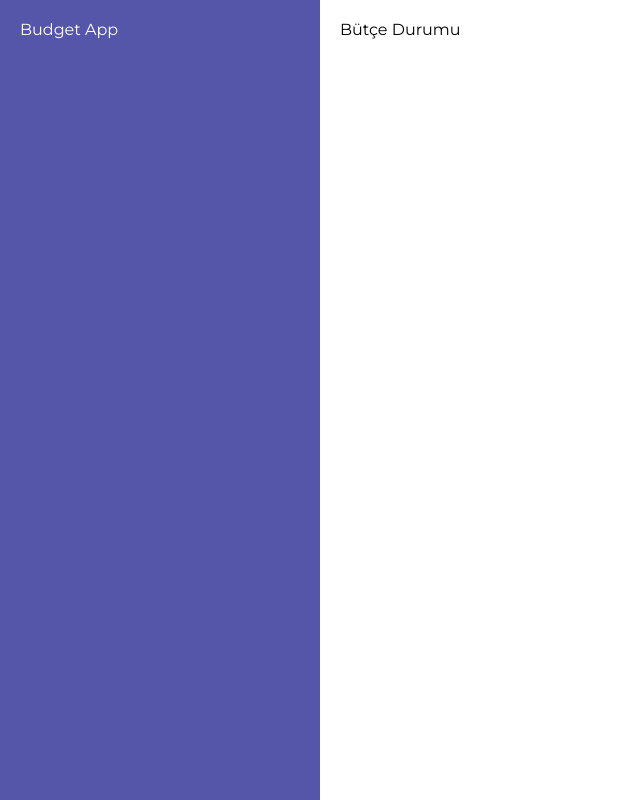
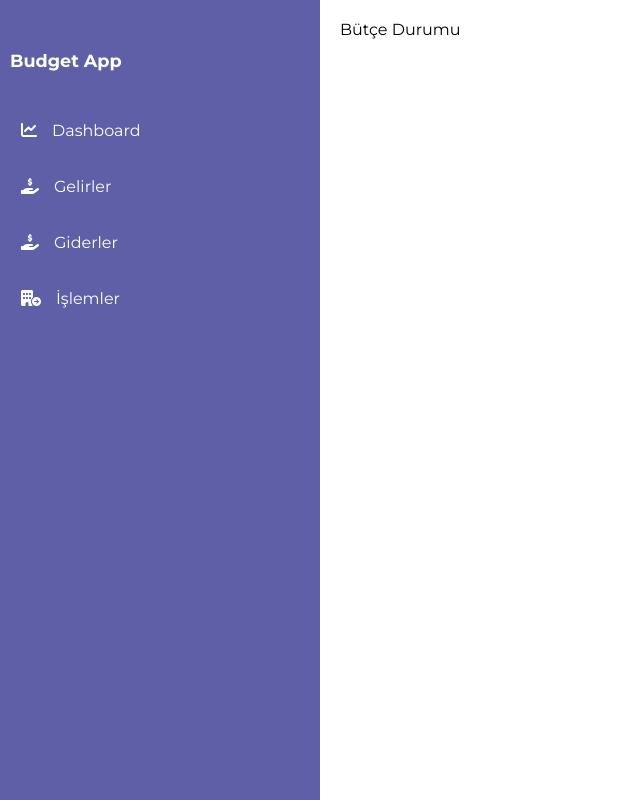
Before and after one commit to sanci1234/Budget-App, a plain HTML site: page index.html in a window 1280 px wide. Shown: the whole page, without its empty margins (0-640 px from the left). Drawn offline with Linux system fonts and the light colour scheme.

Commit message:
03.12.2024

```diff
--- a/index.html
+++ b/index.html
@@ -6,8 +6,8 @@
     <title>Budget App</title>
     <link
       rel="stylesheet"
-      href="https://cdnjs.cloudflare.com/ajax/libs/font-awesome/6.6.0/css/all.min.css"
-      integrity="sha512-Kc323vGBEqzTmouAECnVceyQqyqdsSiqLQISBL29aUW4U/M7pSPA/gEUZQqv1cwx4OnYxTxve5UMg5GT6L4JJg=="
+      href="https://cdnjs.cloudflare.com/ajax/libs/font-awesome/6.7.1/css/all.min.css"
+      integrity="sha512-5Hs3dF2AEPkpNAR7UiOHba+lRSJNeM2ECkwxUIxC1Q/FLycGTbNapWXB4tP889k5T5Ju8fs4b1P5z/iB4nMfSQ=="
       crossorigin="anonymous"
       referrerpolicy="no-referrer"
     />
@@ -15,7 +15,17 @@
   </head>
   <body>
     <div class="Container">
-      <div class="FirstContainer">Budget App</div>
+      <div class="FirstContainer">
+        <h2>Budget App</h2>
+        <div class="menu">
+          <li class="menu-list">
+            <a href=""><i class="fa-solid fa-chart-line"></i>Dashboard</a>
+            <a href=""><i class="fa-solid fa-hand-holding-dollar"></i>Gelirler</a>
+            <a href=""><i class="fa-solid fa-hand-holding-dollar"></i>Giderler</a>
+            <a href=""><i class="fa-solid fa-building-circle-arrow-right"></i>İşlemler</a>
+          </li>
+        </div>
+      </div>
       <div class="SecondContainer">Bütçe Durumu</div>
     </div>
   </body>
--- a/style.css
+++ b/style.css
@@ -17,18 +17,42 @@ body, html {
   height: 100%;
 }
 
-
 .FirstContainer {
   width: 25%;
-    background-color: rgb(85, 85, 170);
+  background-color: rgb(95, 95, 168);
   color: white;
-    padding: 20px;
+  padding: 10px;
 }
-
-
+.FirstContainer h2{
+  margin-top: 40px;
+  font-size: 1.1rem;
+}
 .SecondContainer {
   width: 75%;
   background-color: white;
   color: black;
   padding: 20px;
 }
+.FirstContainer .menu{
+    margin-top: 40px;
+}
+.FirstContainer .menu-list{
+  list-style: none;
+}
+.FirstContainer .menu-list a{
+  display: block;
+  text-decoration: none;
+  color: #fff;
+  margin-top: 18px;
+  border: 1px solid transparent;
+  padding: 5px 10px;
+  border-radius: 10px;
+  transition: 0.3s;
+}
+.FirstContainer .menu-list a i{
+  margin-right: 15px;
+  padding: 5px 0;
+}
+.FirstContainer .menu-list a:hover{
+  background-color: rgb(73, 73, 148);
+}
```
Lines whose indentation alone changed are shown as unchanged.
